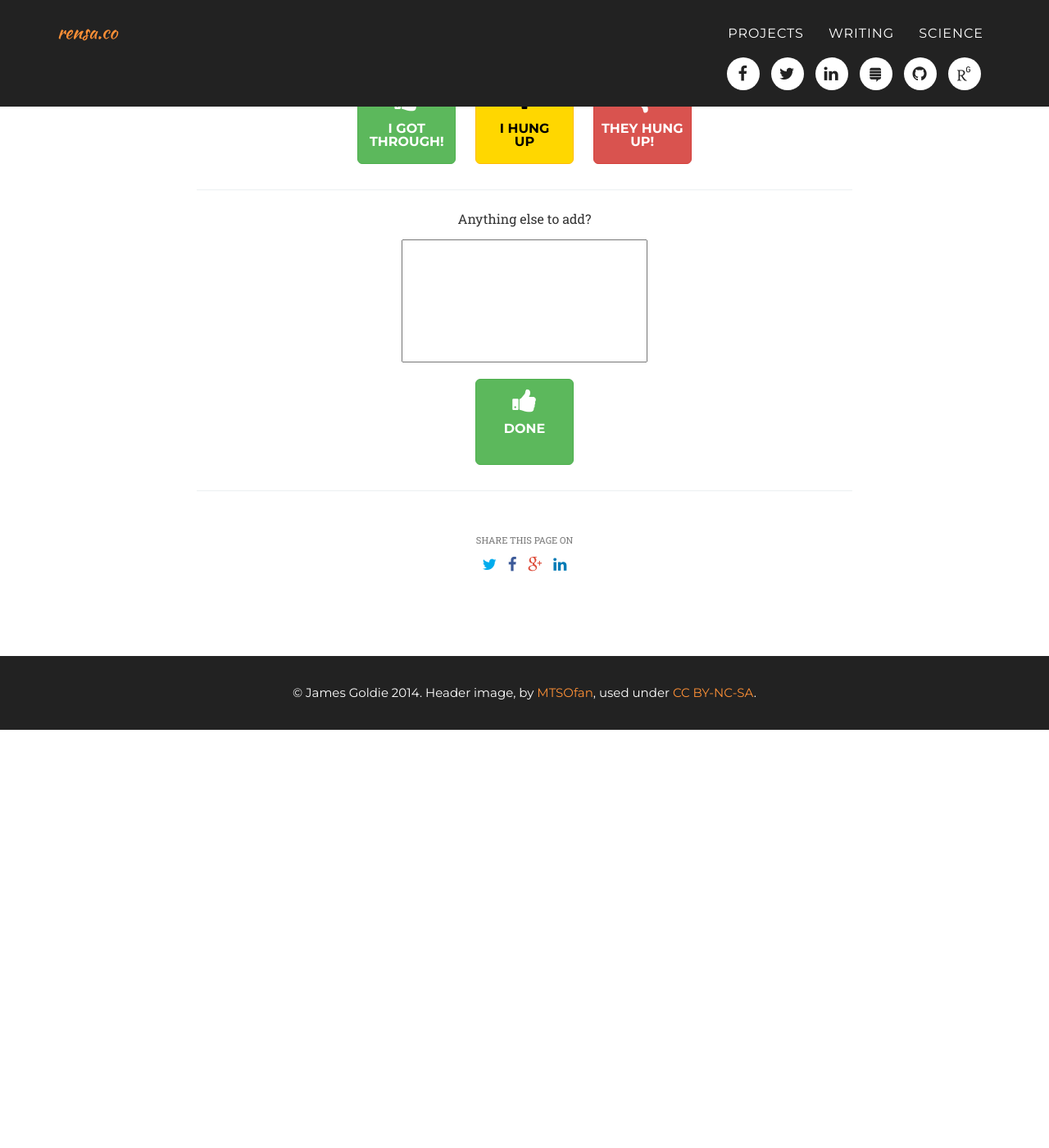
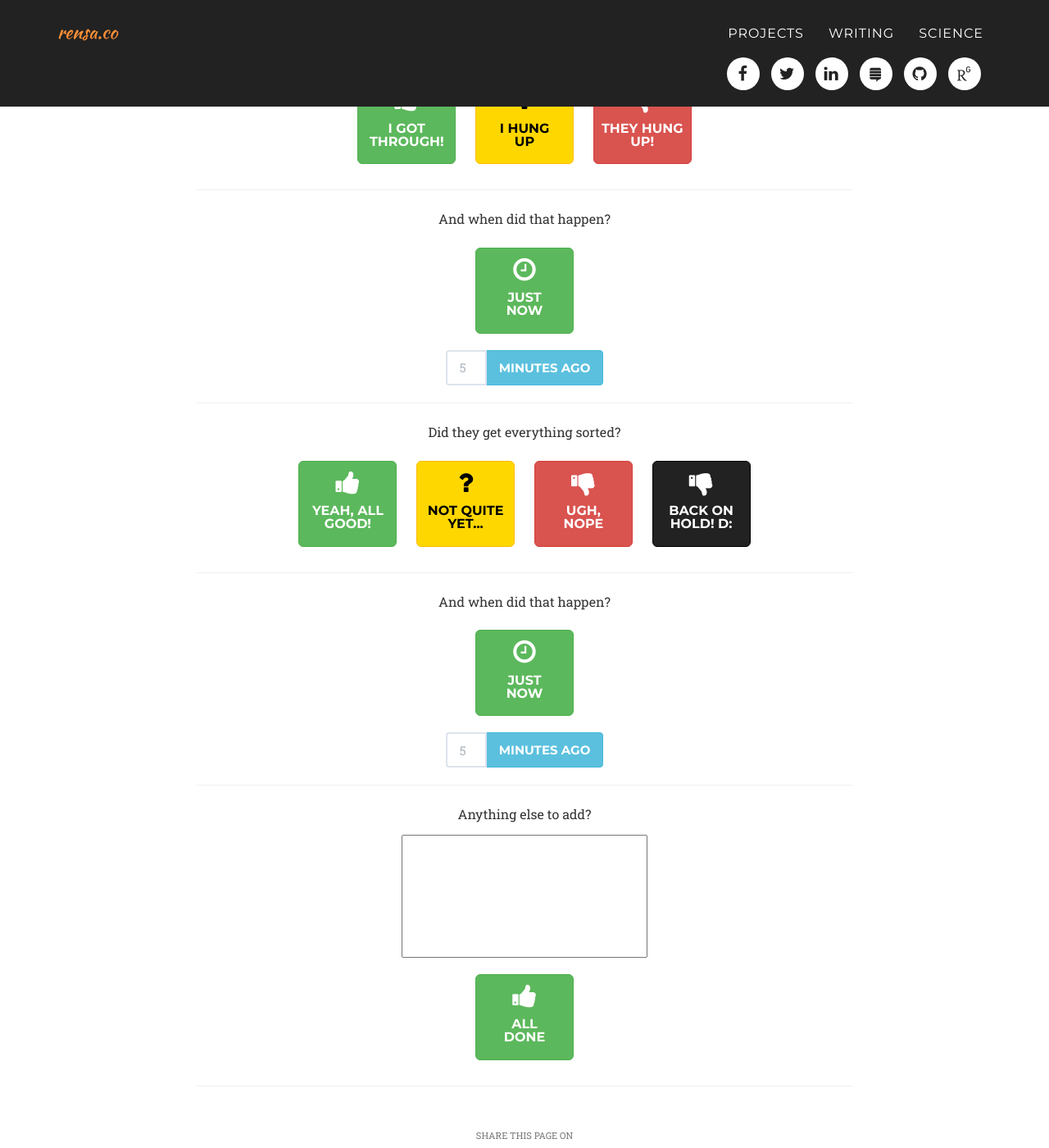
Before and after one commit to rensa/rensa.github.io, a Jekyll site: the page built from _posts/projects/2016-05-10-please-hold.html, in a window 1280 px wide and 1400 px high, scrolled down 873 px. Shown: the whole window at 82% size. Built offline with Jekyll 4.4.1, drawn with Linux system fonts in a browser that asks for light colours; some web fonts are replaced; before the commit the page ends 1763 px from its top, so only the background shows below that.

Commit message:
PH: expanded first section

```diff
--- a/_posts/projects/2016-05-10-please-hold.html
+++ b/_posts/projects/2016-05-10-please-hold.html
@@ -31,60 +31,129 @@ description: Track the time you waste with Centrelink.
 </div>
 
 <!-- scenario: calling centrelink -=-=-=-=-=-=-=-=-=-=-=-=-=-=-=-=-=-=-=-=-=-=->
+<!-- order: startdt, pickup, pickupdt, resolution, resolutiondt -->
 
-<!-- input: how long did the call last? -->
-<div id='ph-call-length' class='ph-question row'>
+<!-- input: when did the call start? -->
+<div id='ph-call-startdt' class='ph-question row'>
     <hr />
-    <p id='ph-call-length-remark'>
+    <p id='ph-call-startdt-remark'>
         Aaaaaand we're off. How long ago did you make the call?
     </p>
-    <div class='ph-btn ph-green' id='ph-call-length-now'>
+    <div class='ph-btn ph-green' id='ph-call-startdt-now'>
         <p><span class='fa fa-clock-o'></span></p>
         <p>Just<br>now</p>
     </div>
     <div class='input-group'>
-        <input type='text'  id='ph-call-length-nmins'
+        <input type='text'  id='ph-call-startdt-nmins'
             class='form-control ph-blue' placeholder='5''>
         <span class='input-group-btn'>
-            <button class="btn btn-info" id='ph-call-length-nminsago'
+            <button class="btn btn-info" id='ph-call-startdt-nminsago'
                 type="button">minutes ago</button>
         </span>
     </div>
 </div>
 
-<!-- input: how did the call end? -->
-<div id='ph-call-result' class='ph-question row'>
+<!-- input: did you get through? -->
+<div id='ph-call-pickup' class='ph-question row'>
     <hr />
-    <p id='ph-call-result-remark'>
+    <p id='ph-call-pickup-remark'>
         Ugh. Then what happened?
     </p>
-    <div class='ph-btn ph-green' id='ph-call-result-answered'>
+    <div class='ph-btn ph-green' id='ph-call-pickup-answered'>
         <p><span class='fa fa-thumbs-up'></span></p>
         <p>I got through!</p>
     </div>
-    <div class='ph-btn ph-yellow' id='ph-call-result-abandoned'>
+    <!-- if hang up or disconnected, skip straight to end after answerdt -->
+    <div class='ph-btn ph-yellow' id='ph-call-pickup-abandoned'>
         <p><span class='fa fa-exclamation'></span></p>
         <p>I hung<br>up</p>
     </div>
-    <div class='ph-btn ph-red' id='ph-call-result-dropped'>
+    <div class='ph-btn ph-red' id='ph-call-pickup-dropped'>
         <p><span class='fa fa-thumbs-down'></span></p>
         <p>They hung up!</p>
     </div>
 </div>
 
+<!-- input: when did you get through/get disconnected/give up? -->
+<div id='ph-call-pickupdt' class='ph-question row'>
+    <hr />
+    <p id='ph-call-pickupdt-remark'>
+        And when did that happen?
+    </p>
+    <div class='ph-btn ph-green' id='ph-call-pickupdt-now'>
+        <p><span class='fa fa-clock-o'></span></p>
+        <p>Just<br>now</p>
+    </div>
+    <div class='input-group'>
+        <input type='text'  id='ph-call-pickupdt-nmins'
+            class='form-control ph-blue' placeholder='5''>
+        <span class='input-group-btn'>
+            <button class="btn btn-info" id='ph-call-pickupdt-nminsago'
+                type="button">minutes ago</button>
+        </span>
+    </div>
+</div>
+
+<!-- input: call result? -->
+<div id='ph-call-resolution' class='ph-question row'>
+    <hr />
+    <p id='ph-call-resolution-remark'>
+        Did they get everything sorted?
+    </p>
+    <div class='ph-btn ph-green' id='ph-call-resolution-good'>
+        <p><span class='fa fa-thumbs-up'></span></p>
+        <p>Yeah, all good!</p>
+    </div>
+    <div class='ph-btn ph-yellow' id='ph-call-resolution-unsure'>
+        <p><span class='fa fa-question'></span></p>
+        <p>Not quite yet...</p>
+    </div>
+    <div class='ph-btn ph-red' id='ph-call-resolution-bad'>
+        <p><span class='fa fa-thumbs-down'></span></p>
+        <p>Ugh,<br>nope</p>
+    </div>
+    <!-- if back on hold, loop back to startdt and add the time up -->
+    <div class='ph-btn ph-black' id='ph-call-resolution-onhold'>
+        <p><span class='fa fa-thumbs-down'></span></p>
+        <p>Back on hold! D:</p>
+    </div>
+</div>
+
+<!-- input: when did you hang up? -->
+<div id='ph-call-resolutiondt' class='ph-question row'>
+    <hr />
+    <p id='ph-call-resolutiondt-remark'>
+        And when did that happen?
+    </p>
+    <div class='ph-btn ph-green' id='ph-call-resolutiondt-now'>
+        <p><span class='fa fa-clock-o'></span></p>
+        <p>Just<br>now</p>
+    </div>
+    <div class='input-group'>
+        <input type='text'  id='ph-call-resolutiondt-nmins'
+            class='form-control ph-blue' placeholder='5''>
+        <span class='input-group-btn'>
+            <button class="btn btn-info" id='ph-call-resolutiondt-nminsago'
+                type="button">minutes ago</button>
+        </span>
+    </div>
+</div>
+
+<!-- end experience (all scenarios) -=-=-=-=-=-=-=-=-=-=-=-=-=-=-=-=-=-=-=->
+
 <!-- input: closing remarks/save -->
-<div id='ph-call-finish' class='ph-question row'>
+<div id='ph-finish' class='ph-question row'>
     <hr />
-    <p id='ph-call-finish-remark'>
+    <p id='ph-finish-remark'>
         Anything else to add?
     </p>
     <textarea
         maxlength=300
         placeholder='Anything you want to remember later?'
-        id='ph-call-finish-notes'>
+        id='ph-finish-notes'>
     </textarea>
-    <div class='ph-btn ph-green' id='ph-call-finish-save'>
+    <div class='ph-btn ph-green' id='ph-finish-save'>
         <p><span class='fa fa-thumbs-up'></span></p>
-        <p>Done</p>
+        <p>All<br>done</p>
     </div>
 </div>
--- a/css/posts/please-hold.css
+++ b/css/posts/please-hold.css
@@ -82,6 +82,13 @@
     color: #fff;
 }
 
+.ph-black
+{
+    background-color: #222;
+    border: 1px solid #000;
+    color: #fff;
+}
+
 input.form-control.ph-red, input.form-control.ph-orange, input.form-control.ph-yellow, input.form-control.ph-green, input.form-control.ph-blue, input.form-control.ph-purple
 {
     border: 2px solid #dce4ec;
@@ -130,6 +137,13 @@ input.form-control.ph-purple:focus
     background-color: #fff;
 }
 
+input.form-control.ph-black:focus
+{
+    border: 2px solid #000;
+    color: #000;
+    background-color: #fff;
+}
+
 /* form group controls (for example, n minutes ago) -=-=-=-=-=-=-=-=-=-=-=-=-*/
 .input-group
 {
```
